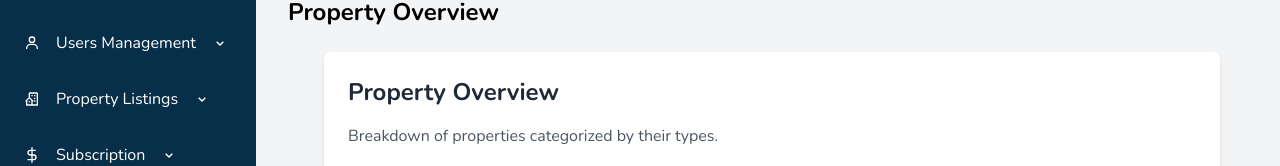
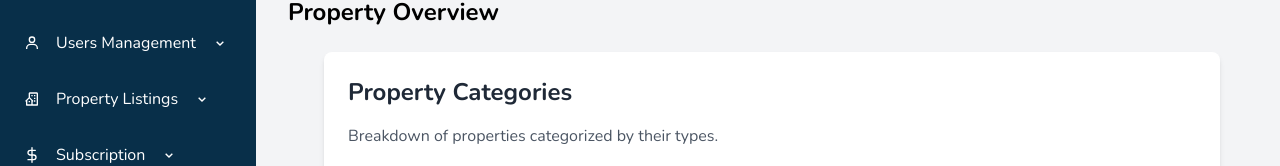
Before and after one commit to cld-kent0/CaviteNest, a Next.js app: page /admin/dashboard in a window 1280 px wide. Shown: the part 421-587 px from the top of the page. Built offline with nearby package versions, Linux system fonts and the light colour scheme; no server answers; the database is empty; what pusher would draw is missing.

Commit message:
Karl update property categories

```diff
--- a/app/admin/components/PropertyOverview.tsx
+++ b/app/admin/components/PropertyOverview.tsx
@@ -51,7 +51,7 @@
   return (
     <div className="max-w-4xl mx-auto p-6 bg-white rounded-lg shadow-md">
       {/* Header Section */}
-      <h2 className="text-2xl font-bold text-gray-800 mb-4">Property Overview</h2>
+      <h2 className="text-2xl font-bold text-gray-800 mb-4">Property Categories</h2>
       <p className="text-gray-600 mb-6">
         Breakdown of properties categorized by their types.
       </p>
```
